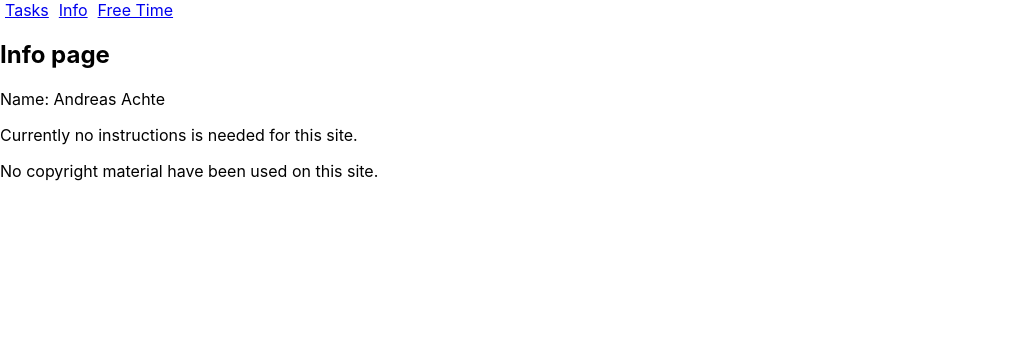
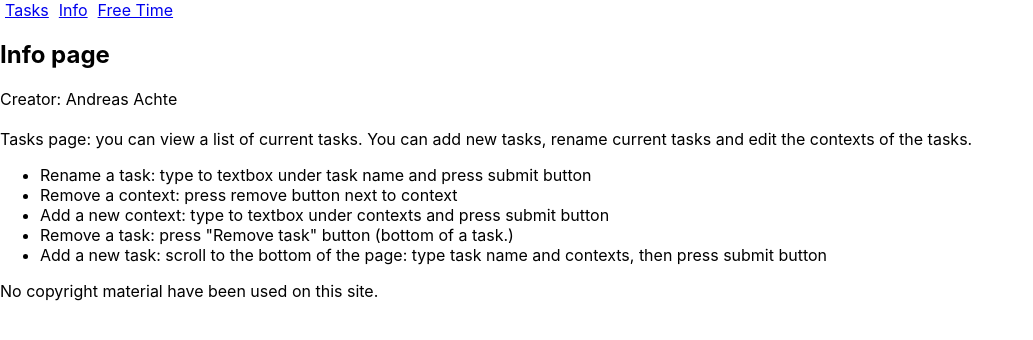
Before and after one commit to tune-ever/react-harjoitustyo-syksy-2022-tamk, a React (Create React App) app: page /info in a window 1280 px wide. Shown: the top 340 px of the page, without its empty margins (0-1033 px from the left). Built offline with nearby package versions, Linux system fonts and the light colour scheme.

Commit message:
Info.js: Instructions for using the site.

```diff
--- a/src/components/Info.js
+++ b/src/components/Info.js
@@ -2,9 +2,28 @@ const Info = () => {
   return (
     <div>
       <h2>Info page</h2>
-      <article>Name: Andreas Achte</article>
-      <p>Currently no instructions is needed for this site.</p>
-      <p>No copyright material have been used on this site.</p>
+      <article>Creator: Andreas Achte</article>
+      <br />
+      <article>
+        Tasks page: you can view a list of current tasks. You can add new tasks,
+        rename current tasks and edit the contexts of the tasks.
+      </article>
+      <ul>
+        <li>
+          Rename a task: type to textbox under task name and press submit button
+        </li>
+        <li>Remove a context: press remove button next to context</li>
+        <li>
+          Add a new context: type to textbox under contexts and press submit
+          button
+        </li>
+        <li>Remove a task: press "Remove task" button (bottom of a task.)</li>
+        <li>
+          Add a new task: scroll to the bottom of the page: type task name and
+          contexts, then press submit button
+        </li>
+      </ul>
+      <footer>No copyright material have been used on this site.</footer>
     </div>
   );
 };
```
